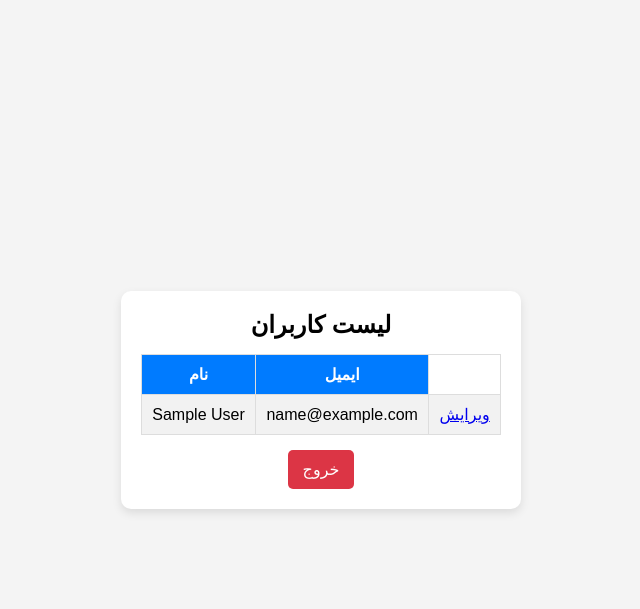
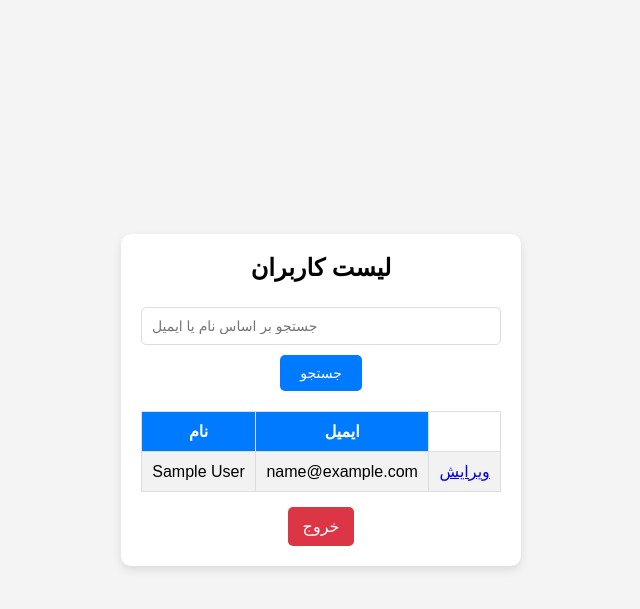
Before and after one commit to mohammadhgh153/Admin, a PHP site: page /dashboard in a window 1280 px wide. Shown: the top 609 px of the page, without its empty margins (319-959 px from the left). Run offline with PHP 8.4, Linux system fonts and the light colour scheme; the visitor is signed in with stand-in values (Sample User, id 1); tables that the repository leaves empty or names only in its code hold one stand-in row (values such as "Sample post").

Commit message:
Feat : search form

```diff
--- a/app/controllers/UserController.php
+++ b/app/controllers/UserController.php
@@ -3,7 +3,7 @@ require_once __DIR__ . "/../models/User.php";
 
 class UserController
 {
-    public function dashboard()
+    public function dashboard($search = '')
     {
         if (!isset($_SESSION["user_id"])) {
             header("Location: /login");
@@ -11,9 +11,16 @@ class UserController
         }
 
         $userModel = new User();
-        $users = $userModel->getAllUsers();
+        $search = isset($_GET['search']) ? $_GET['search'] : '';  // دریافت پارامتر جستجو از URL
 
-        require_once __DIR__ . "/../../views/user/dashboard.php";
+        // بررسی اگر جستجو انجام شده باشد
+        if ($search) {
+            $users = $userModel->searchUsers($search);
+        } else {
+            $users = $userModel->getAllUsers();  // اگر جستجو انجام نشده باشد، همه کاربران نمایش داده می‌شوند
+        }
+
+        require_once __DIR__ . "/../../views/user/dashboard.php";  // نمایش ویو
     }
 
     public function edit($id)
--- a/app/models/User.php
+++ b/app/models/User.php
@@ -41,4 +41,12 @@ class User
         $stmt = $this->pdo->prepare("UPDATE users SET name = ?, email = ? WHERE id = ?");
         return $stmt->execute([$name, $email, $id]);
     }
+
+    public function searchUsers($search)
+    {
+        $stmt = $this->pdo->prepare("SELECT * FROM users WHERE name LIKE ? OR email LIKE ?");
+        $searchTerm = "%" . $search . "%";
+        $stmt->execute([$searchTerm, $searchTerm]);
+        return $stmt->fetchAll();
+    }
 }
--- a/routes/web.php
+++ b/routes/web.php
@@ -19,7 +19,12 @@ switch ($request) {
         $authController->logout();
         break;
     case '/dashboard':
-        $userController->dashboard();
+        if (isset($_GET['search'])) {
+            $search = $_GET['search'];
+            $userController->dashboard($search);
+        } else {
+            $userController->dashboard();
+        }
         break;
     case (preg_match('/^\/edit\/\d+$/', $request) ? $request : null):
         $id = explode('/', $request)[2];
--- a/views/user/dashboard.php
+++ b/views/user/dashboard.php
@@ -75,6 +75,34 @@
         .logout:hover {
             background-color: #c82333;
         }
+
+        /* استایل برای تکست باکس جستجو */
+        input[type="text"] {
+            width: 100%;
+            padding: 10px;
+            margin: 10px 0;
+            border: 1px solid #ddd;
+            border-radius: 5px;
+            font-size: 14px;
+            box-sizing: border-box;
+        }
+
+        /* استایل برای دکمه جستجو */
+        button {
+            padding: 10px 20px;
+            background-color: #007bff;
+            color: white;
+            border: none;
+            border-radius: 5px;
+            font-size: 14px;
+            cursor: pointer;
+            transition: 0.3s;
+        }
+
+        button:hover {
+            background-color: #0056b3;
+        }
+
     </style>
 </head>
 
@@ -82,11 +110,22 @@
 
     <div class="container">
         <h2>لیست کاربران</h2>
+        <form method="GET" action="/dashboard" style="margin-bottom: 20px;">
+            <input type="text" name="search" placeholder="جستجو بر اساس نام یا ایمیل" value="<?= isset($_GET['search']) ? htmlspecialchars($_GET['search']) : '' ?>" required>
+            <button type="submit">جستجو</button>
+        </form>
+
         <table>
             <tr>
                 <th>نام</th>
                 <th>ایمیل</th>
             </tr>
+
+            <?php if (empty($users)): ?>
+                <tr>
+                    <td colspan="2">کاربر یا ایمیل مورد نظر یافت نشد!</td>
+                </tr>
+            <?php else: ?>
                 <?php foreach ($users as $user): ?>
                     <tr>
                         <td><?= htmlspecialchars($user["name"]) ?></td>
@@ -96,6 +135,7 @@
                         </td>
                     </tr>
                 <?php endforeach; ?>
+            <?php endif; ?>
         </table>
 
         <a href="/logout" class="logout">خروج</a>
```
Also changed, not shown: views/user/edit.php (+70 -0 lines). Lines whose indentation alone changed are shown as unchanged.
